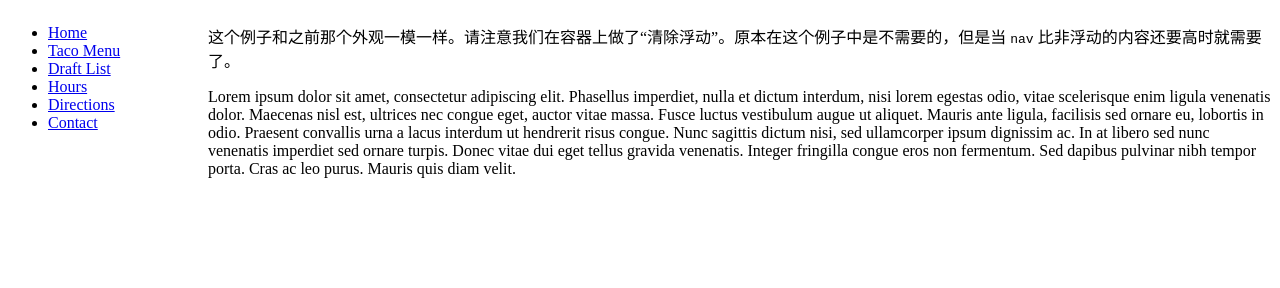
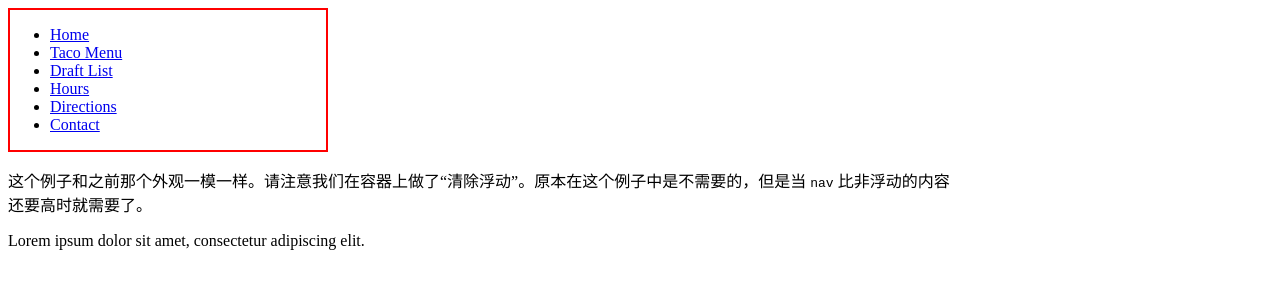
Before and after one commit to chutou/cssDemo, a website: page app/layout/flex-ppt.html in a window 1280 px wide. Drawn offline with Linux system fonts and the light colour scheme.

Commit message:
添加css ppt demo

```diff
--- /dev/null
+++ b/app/demo.css
@@ -0,0 +1,3 @@
+p{
+    padding: 100px;
+}
--- a/app/layout/flex-ppt.html
+++ b/app/layout/flex-ppt.html
@@ -5,20 +5,43 @@
 	<title>Document</title>
 	<style>
       .container {
-        display: -webkit-flex;
         display: flex;
       }
       nav {
         width: 200px;
+          border: 2px solid #ff0000;
       }
       .flex-column {
-        -webkit-flex: 1;
                 flex: 1;
+          border: 2px solid #ffff00;
       }
   </style>
 </head>
 <body>
-	<div class="container">
+<style>
+    nav {
+        display: inline-block;
+        vertical-align: top;
+        width: 25%;
+    }
+    .column {
+        display: inline-block;
+        vertical-align: top;
+        width: 75%;
+    }
+    section {
+
+    }
+    .clearfix:after{
+        content: ".";
+        display: block;
+        height: 0;
+        clear: both;
+        visibility: hidden;
+    }
+
+</style>
+<div class="clearfix">
     <nav>
     <ul>
       <li>
@@ -41,7 +64,7 @@
       </li>
     </ul>
     </nav>
-            <div class="flex-column">
+    <div class="column">
         <section class="elem elem-green">
             <p>
               这个例子和之前那个外观一模一样。请注意我们在容器上做了“清除浮动”。原本在这个例子中是不需要的，但是当 <code>nav</code> 比非浮动的内容还要高时就需要了。
@@ -49,7 +72,7 @@
         </section>
         <section class="elem elem-green ipsum">
             <p>
-                      Lorem ipsum dolor sit amet, consectetur adipiscing elit. Phasellus imperdiet, nulla et dictum interdum, nisi lorem egestas odio, vitae scelerisque enim ligula venenatis dolor. Maecenas nisl est, ultrices nec congue eget, auctor vitae massa. Fusce luctus vestibulum augue ut aliquet. Mauris ante ligula, facilisis sed ornare eu, lobortis in odio. Praesent convallis urna a lacus interdum ut hendrerit risus congue. Nunc sagittis dictum nisi, sed ullamcorper ipsum dignissim ac. In at libero sed nunc venenatis imperdiet sed ornare turpis. Donec vitae dui eget tellus gravida venenatis. Integer fringilla congue eros non fermentum. Sed dapibus pulvinar nibh tempor porta. Cras ac leo purus. Mauris quis diam velit.
+              Lorem ipsum dolor sit amet, consectetur adipiscing elit.
             </p>
         </section>
     </div>
```
Also changed, not shown: app/css.html (added, +25 -0 lines), app/rules/font-face.html (+1 -1 lines), ppt/css.md (+12 -11 lines). Lines whose indentation alone changed are shown as unchanged.
